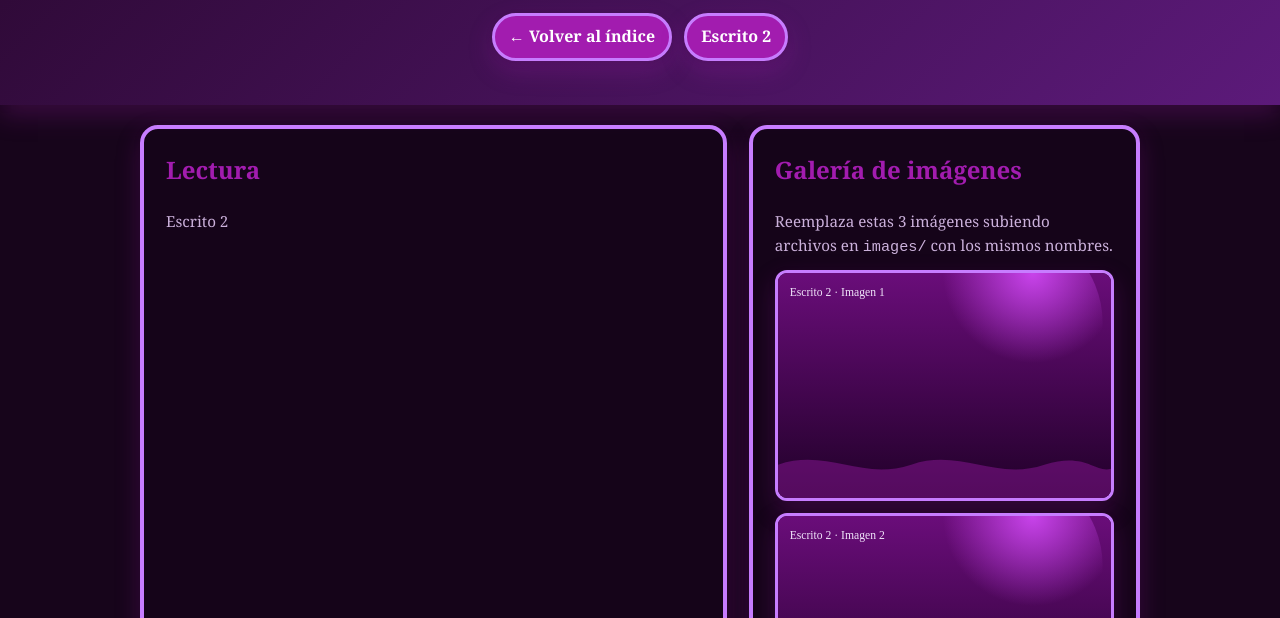
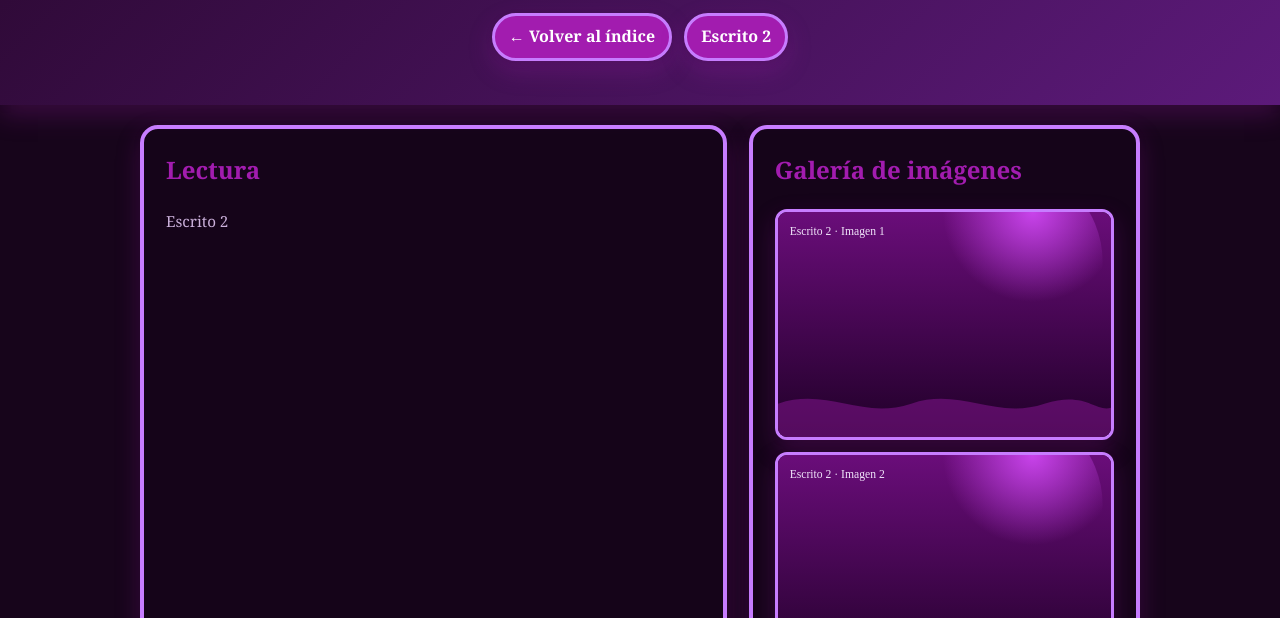
Before and after one commit to lauramargaritatorres22-pixel/Infierno-de-Dante, a plain HTML site: page escrito2.html in a window 1280 px wide. Shown: the part 182-800 px from the top of the page. Drawn offline with Linux system fonts and the light colour scheme.

Commit message:
Update escrito2.html

```diff
--- a/escrito2.html
+++ b/escrito2.html
@@ -49,7 +49,6 @@
       </article>
       <aside class="card">
         <h2>Galería de imágenes</h2>
-        <p class="meta">Reemplaza estas 3 imágenes subiendo archivos en <code>images/</code> con los mismos nombres.</p>
         <div class="gallery">
           <figure class="thumb"><img src="images/escrito2-1.svg" alt="Escrito 2 imagen 1"></figure>
 <figure class="thumb"><img src="images/escrito2-2.svg" alt="Escrito 2 imagen 2"></figure>
```
